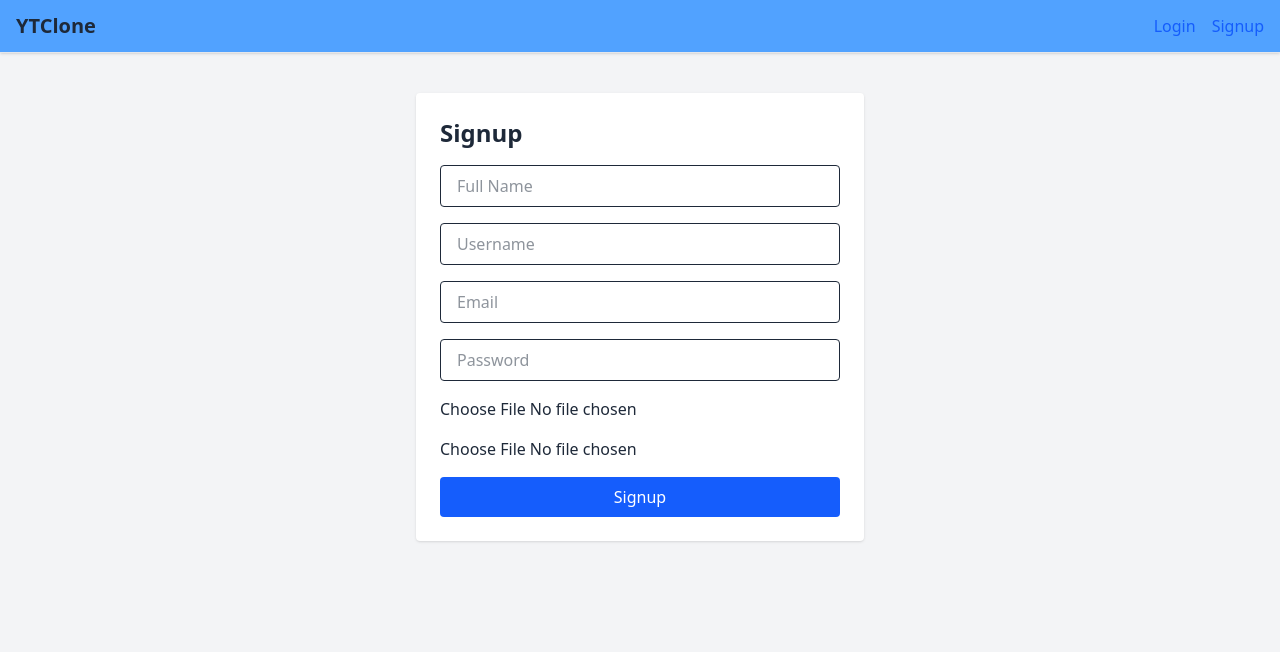
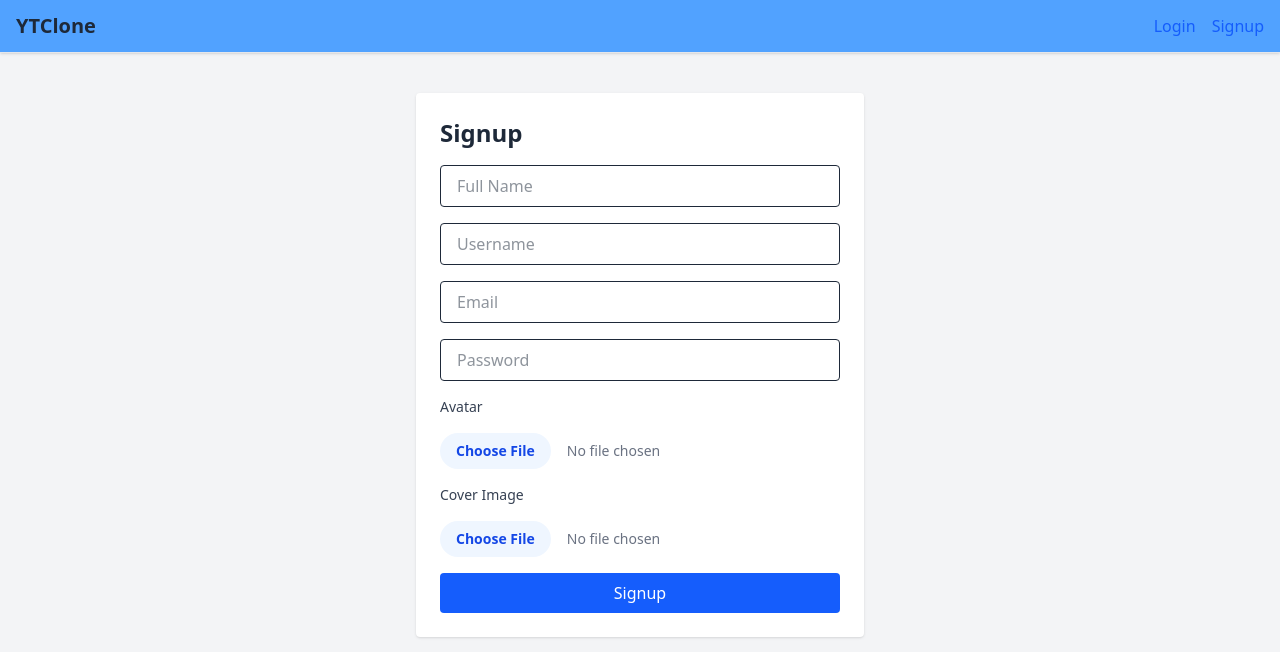
Before and after one commit to kavyasinha13/YTFrontend, a React (Vite) app: page /register in a window 1280 px wide. Shown: the top 652 px of the page. Built offline with nearby package versions, Linux system fonts and the light colour scheme.

Commit message:
minor changes in UI

```diff
--- a/src/pages/Profile.jsx
+++ b/src/pages/Profile.jsx
@@ -324,13 +324,16 @@ export default function Profile() {
                     placeholder="Description"
                     className="w-full mb-2 border px-3 py-2 rounded"
                   />
+                  <label className="block text-sm font-medium text-gray-700">
+                    Thumbnail
+                  </label>
                   <input
                     type="file"
                     accept="image/*"
                     onChange={(e) => setEditThumbnail(e.target.files[0])}
-                    className="mb-4"
+                    className="block w-full text-sm text-gray-500 file:mr-4 file:py-2 file:px-4 file:rounded-full file:border-0 file:text-sm file:font-semibold file:bg-blue-50 file:text-blue-700 hover:file:bg-blue-100"
                   />
-                  <div className="flex justify-between">
+                  <div className=" py-2 flex justify-between">
                     <button
                       type="button"
                       onClick={() => setEditingVideo(null)}
--- a/src/pages/Sidebar.jsx
+++ b/src/pages/Sidebar.jsx
@@ -11,7 +11,7 @@ import {
   User,
   Settings,
   LogOut,
-  Twitter,
+  Tweet,
 } from "lucide-react";
 
 import { useNavigate } from "react-router-dom";
@@ -23,7 +23,7 @@ const Sidebar = () => {
 
   const menu = [
     { name: "Home", icon: Home },
-    { name: "Tweets", icon: Twitter, route: "/tweets" },
+    { name: "Tweets", icon: Tweet, route: "/tweets" },
     { name: "Playlists", icon: Book, route: "/playlists" },
     { name: "History", icon: Clock, route: "/history" },
     { name: "Watch Later", icon: Heart },
--- a/src/pages/Signup.jsx
+++ b/src/pages/Signup.jsx
@@ -37,7 +37,7 @@ export default function Signup() {
       formData.append("avatar", form.avatar);
       formData.append("coverImage", form.coverImage);
 
-      await axios.post("http://localhost:8000/api/v1/users/register", formData, );
+      await axios.post("http://localhost:8000/api/v1/users/register", formData);
 
       navigate("/login");
     } catch (err) {
@@ -49,7 +49,11 @@ export default function Signup() {
   return (
     <div className="max-w-md mx-auto mt-10 p-6 bg-white rounded shadow">
       <h2 className="text-2xl font-semibold mb-4">Signup</h2>
-      <form onSubmit={handleSubmit} className="space-y-4" encType="multipart/form-data">
+      <form
+        onSubmit={handleSubmit}
+        className="space-y-4"
+        encType="multipart/form-data"
+      >
         <input
           name="fullName"
           value={form.fullName}
@@ -84,21 +88,23 @@ export default function Signup() {
           className="w-full px-4 py-2 border rounded"
           required
         />
+        <label className="block text-sm font-medium text-gray-700">
+          Avatar
+        </label>
         <input
           type="file"
-          accept="image/*"
           name="avatar"
           onChange={handleChange}
-          className="w-full"
-          required
+          className="block w-full text-sm text-gray-500 file:mr-4 file:py-2 file:px-4 file:rounded-full file:border-0 file:text-sm file:font-semibold file:bg-blue-50 file:text-blue-700 hover:file:bg-blue-100"
         />
+        <label className="block text-sm font-medium text-gray-700">
+          Cover Image
+        </label>
         <input
           type="file"
-          accept="image/*"
           name="coverImage"
           onChange={handleChange}
-          className="w-full"
-          required
+          className="block w-full text-sm text-gray-500 file:mr-4 file:py-2 file:px-4 file:rounded-full file:border-0 file:text-sm file:font-semibold file:bg-blue-50 file:text-blue-700 hover:file:bg-blue-100"
         />
         {error && <p className="text-red-500 text-sm">{error}</p>}
         <button
--- a/src/pages/Upload.jsx
+++ b/src/pages/Upload.jsx
@@ -28,7 +28,12 @@ export default function Upload() {
   const handleSubmit = async (e) => {
     e.preventDefault();
 
-    if (!form.title || !form.description || !form.videoFile || !form.thumbnail) {
+    if (
+      !form.title ||
+      !form.description ||
+      !form.videoFile ||
+      !form.thumbnail
+    ) {
       toast.error("All fields are required");
       return;
     }
@@ -41,7 +46,7 @@ export default function Upload() {
 
     try {
       const res = await axios.post(
-        "http://localhost:8000/api/v1/videos", // ✅ use full backend URL
+        "http://localhost:8000/api/v1/videos", //use full backend URL
         formData,
         {
           headers: {
@@ -77,19 +82,25 @@ export default function Upload() {
           placeholder="Description"
           className="w-full px-4 py-2 border rounded"
         />
+        <label className="block text-sm font-medium text-gray-700">
+          Video File
+        </label>
         <input
           type="file"
           name="videoFile"
           accept="video/*"
           onChange={handleChange}
-          className="w-full"
+          className="block w-full text-sm text-gray-500 file:mr-4 file:py-2 file:px-4 file:rounded-full file:border-0 file:text-sm file:font-semibold file:bg-blue-50 file:text-blue-700 hover:file:bg-blue-100"
         />
+        <label className="block text-sm font-medium text-gray-700">
+          Thumbnail
+        </label>
         <input
           type="file"
           name="thumbnail"
           accept="image/*"
           onChange={handleChange}
-          className="w-full"
+          className="block w-full text-sm text-gray-500 file:mr-4 file:py-2 file:px-4 file:rounded-full file:border-0 file:text-sm file:font-semibold file:bg-blue-50 file:text-blue-700 hover:file:bg-blue-100"
         />
         <button
           type="submit"
```
